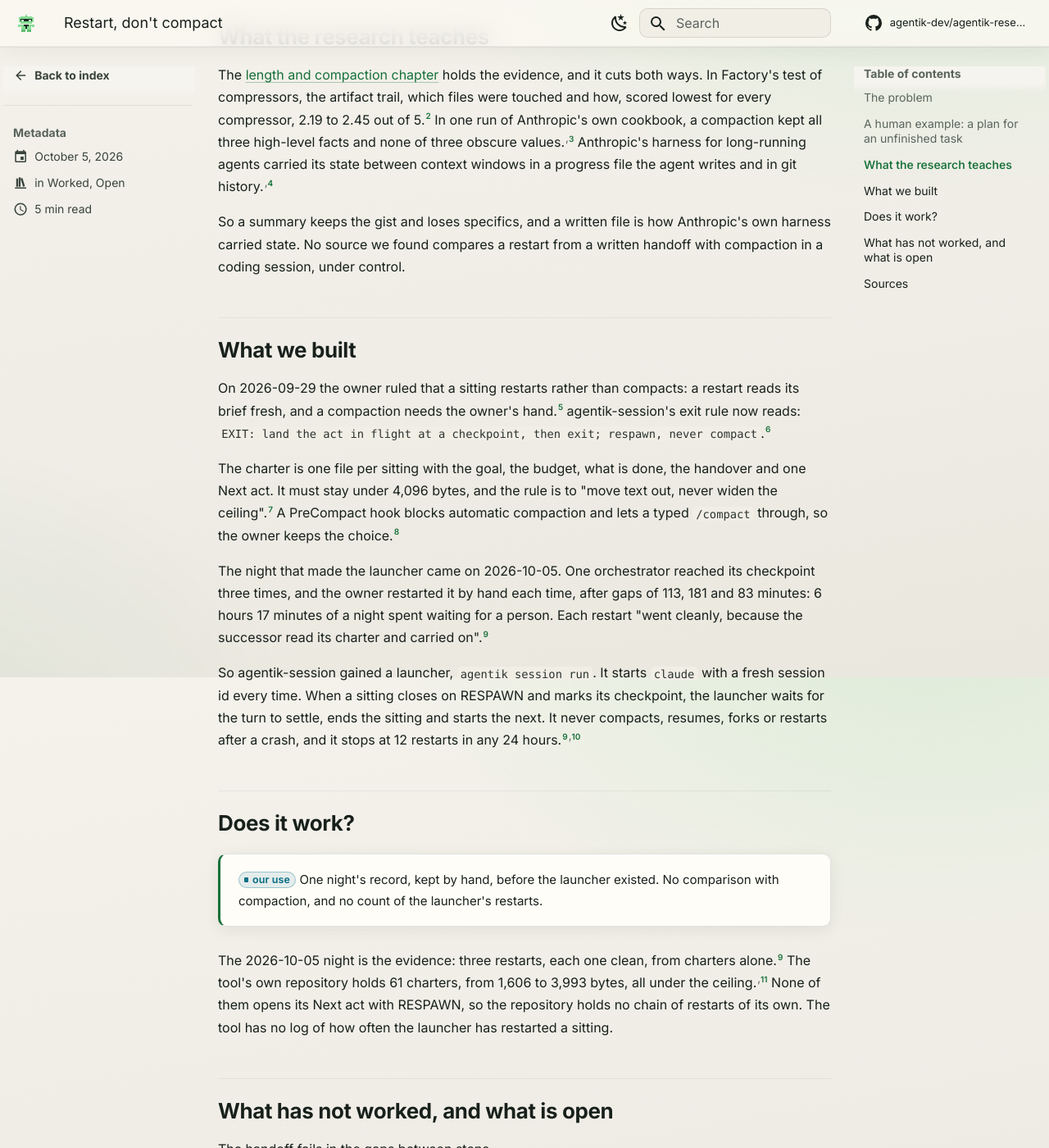
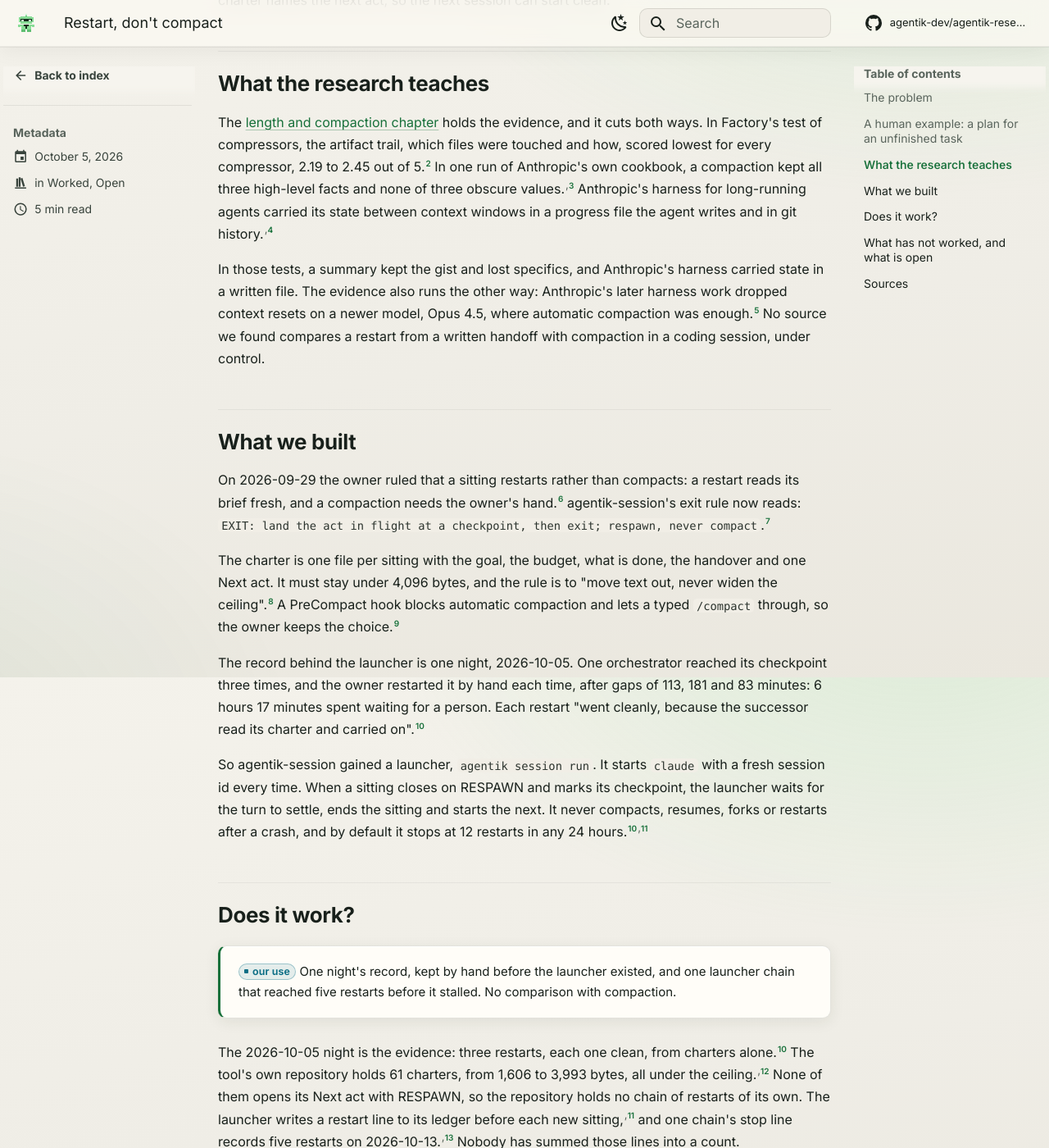
Before and after one commit to agentik-dev/agentik-research, an MkDocs documentation site: the page built from docs/journal/posts/2026-10-05-restart-dont-compact.md, in a window 1280 px wide and 1400 px high, scrolled down 974 px. Shown: the whole window at 82% size. Built offline with MkDocs 1.6.1 and Material for MkDocs 9.7.7, drawn with Linux system fonts in a browser that asks for light colours; comment, search, counter and statistics services are not loaded; some of the changed text lies outside the part shown.

Commit message:
refute round 1: the ledger, restart, wake and probe entries
Every unsupported or overstated line fixed: priority levels, not
severity; no causal chain the record does not draw; review gains as the
paper prints them; the launcher's restart lines counted where they
exist; Anthropic's later harness work cited for the other side; the
probe's new citations for ADV13-13, ADV14-10 and the agent prompts.

Co-Authored-By: Claude Opus 5.5 <noreply@anthropic.com>
Claude-Session: https://claude.ai/code/session_013znzn5rxeNmF9z8kzsT5yc

```diff
--- a/docs/journal/posts/2026-10-05-restart-dont-compact.md
+++ b/docs/journal/posts/2026-10-05-restart-dont-compact.md
@@ -4,30 +4,30 @@ date:
 categories:
   - Worked
   - Open
-description: Instead of compacting a full context, a sitting writes a charter under 4 KB and a fresh session starts from it. It carried one night across three restarts. Nobody has compared it with compaction.
+description: Instead of compacting a full context, a sitting writes a charter under 4 KB and a fresh session starts from it. It carried one night across three restarts. No source we found compares it with compaction.
 ---
 
 # Restart, don't compact
 
-When a Claude Code sitting fills its context, the built-in answer is compaction: the conversation is replaced by a summary the model writes. We stopped doing that. A sitting now writes a charter of under 4 KB, exits, and a fresh session starts from the charter. On one night that carried the work across three restarts. We have no comparison that shows it beats compaction.
+When a Claude Code sitting fills its context, the built-in answer is compaction: the conversation is replaced by a summary the model writes. agentik-session stopped doing that, by the owner's ruling.[^s17] A sitting now writes a charter of under 4 KB, exits, and a fresh session starts from the charter. On one night that carried the work across three restarts. We have no comparison that shows it beats compaction.
 
 <!-- more -->
 
 ## The problem
 
-A sitting that runs for hours fills its window. Compaction keeps it going, but the model decides what to keep, and in an unattended run nobody reads the summary before the next turn builds on it. What a compaction drops, the work forgets.
+A sitting that runs for hours fills its window. Compaction keeps it going, but the model decides what to keep, and in an unattended run nobody reads the summary before the next turn builds on it.
 
 ## A human example: a plan for an unfinished task
 
 E. J. Masicampo and Roy Baumeister asked students to write about two important tasks due in the next few days. One group then wrote out how, when and where they would do them. While the students read a passage of a novel, the tasks kept intruding on those without a plan: their distraction averaged 3.00 on a 7-point scale, against 1.77 for those who had written the plan and 1.82 for a control group whose tasks were already done.[^masicampo] In a later study, students with a plan solved 9.55 anagrams on average, against 6.55 for those who had only the goal.[^masicampo]
 
-The tasks were still undone. Writing down the next step was enough to set them aside. A charter does the same for a sitting: it names the next act, so the next session can start clean.
+The tasks were still undone. Writing down the next step was enough to set them aside. The study is about a person's attention, not a model's context, so the step to software is our analogy: a charter names the next act, so the next session can start clean.
 
 ## What the research teaches
 
 The [length and compaction chapter](../../field/length-and-compaction.md) holds the evidence, and it cuts both ways. In Factory's test of compressors, the artifact trail, which files were touched and how, scored lowest for every compressor, 2.19 to 2.45 out of 5.[^factory] In one run of Anthropic's own cookbook, a compaction kept all three high-level facts and none of three obscure values.[^cookbook] Anthropic's harness for long-running agents carried its state between context windows in a progress file the agent writes and in git history.[^harnesses]
 
-So a summary keeps the gist and loses specifics, and a written file is how Anthropic's own harness carried state. No source we found compares a restart from a written handoff with compaction in a coding session, under control.
+In those tests, a summary kept the gist and lost specifics, and Anthropic's harness carried state in a written file. The evidence also runs the other way: Anthropic's later harness work dropped context resets on a newer model, Opus 4.5, where automatic compaction was enough.[^harnessdesign] No source we found compares a restart from a written handoff with compaction in a coding session, under control.
 
 ## What we built
 
@@ -35,30 +35,30 @@ On 2026-09-29 the owner ruled that a sitting restarts rather than compacts: a re
 
 The charter is one file per sitting with the goal, the budget, what is done, the handover and one Next act. It must stay under 4,096 bytes, and the rule is to "move text out, never widen the ceiling".[^skill] A PreCompact hook blocks automatic compaction and lets a typed `/compact` through, so the owner keeps the choice.[^mod]
 
-The night that made the launcher came on 2026-10-05. One orchestrator reached its checkpoint three times, and the owner restarted it by hand each time, after gaps of 113, 181 and 83 minutes: 6 hours 17 minutes of a night spent waiting for a person. Each restart "went cleanly, because the successor read its charter and carried on".[^respawn]
+The record behind the launcher is one night, 2026-10-05. One orchestrator reached its checkpoint three times, and the owner restarted it by hand each time, after gaps of 113, 181 and 83 minutes: 6 hours 17 minutes spent waiting for a person. Each restart "went cleanly, because the successor read its charter and carried on".[^respawn]
 
-So agentik-session gained a launcher, `agentik session run`. It starts `claude` with a fresh session id every time. When a sitting closes on RESPAWN and marks its checkpoint, the launcher waits for the turn to settle, ends the sitting and starts the next. It never compacts, resumes, forks or restarts after a crash, and it stops at 12 restarts in any 24 hours.[^respawn][^runbook]
+So agentik-session gained a launcher, `agentik session run`. It starts `claude` with a fresh session id every time. When a sitting closes on RESPAWN and marks its checkpoint, the launcher waits for the turn to settle, ends the sitting and starts the next. It never compacts, resumes, forks or restarts after a crash, and by default it stops at 12 restarts in any 24 hours.[^respawn][^runbook]
 
 ## Does it work?
 
 <div class="ak-verdict" markdown>
 
-<span class="ev ev-our-use">our use</span> One night's record, kept by hand, before the launcher existed. No comparison with compaction, and no count of the launcher's restarts.
+<span class="ev ev-our-use">our use</span> One night's record, kept by hand before the launcher existed, and one launcher chain that reached five restarts before it stalled. No comparison with compaction.
 
 </div>
 
-The 2026-10-05 night is the evidence: three restarts, each one clean, from charters alone.[^respawn] The tool's own repository holds 61 charters, from 1,606 to 3,993 bytes, all under the ceiling.[^sittings] None of them opens its Next act with RESPAWN, so the repository holds no chain of restarts of its own. The tool has no log of how often the launcher has restarted a sitting.
+The 2026-10-05 night is the evidence: three restarts, each one clean, from charters alone.[^respawn] The tool's own repository holds 61 charters, from 1,606 to 3,993 bytes, all under the ceiling.[^sittings] None of them opens its Next act with RESPAWN, so the repository holds no chain of restarts of its own. The launcher writes a restart line to its ledger before each new sitting,[^runbook] and one chain's stop line records five restarts on 2026-10-13.[^nth] Nobody has summed those lines into a count.
 
 ## What has not worked, and what is open
 
 The handoff fails in the gaps between steps.
 
 - A sitting wrote RESPAWN into its charter and stopped without running the checkpoint command. The chain stalled, with `claude` idle at 309,000 of a 400,000-token ceiling, until the owner looked.[^nth]
-- A sitting marked RESPAWN 9 minutes 16 seconds in. The launcher's 600-second floor held it, silently, and it sat idle 47 minutes.[^nth]
+- A sitting marked RESPAWN 9 minutes 16 seconds in. The launcher's 600-second floor held it, silently, and it sat idle 47 minutes.[^nth][^respawn]
 - Claude Code's idle compaction compacted two sittings overnight, against the rule. A PreCompact hook cannot tell it from an automatic compaction: both arrive as `auto`.[^nth]
 - Blocking automatic compaction has a cost. A sitting that reaches its hard limit cannot recover by compacting, and the request fails.[^mod]
 
-And the main question is open. We believe a fresh start from a short charter loses less than a summary <span class="ev ev-conjecture">conjecture</span>. The field has not tested it, and neither have we. A test would run the same long task both ways and count the exact values each one carries forward.
+And the main question is open. We believe a fresh start from a short charter loses less than a summary <span class="ev ev-conjecture">conjecture</span>. No source we found has tested it, and neither have we. A test would run the same long task both ways and count the exact values each one carries forward.
 
 <p class="ak-written">Written 2026-10-14 from agentik-session at commit 89c69a8.</p>
 
@@ -73,6 +73,7 @@ And the main question is open. We believe a fresh start from a short charter los
 [^factory]: Factory Research, "Evaluating Context Compression for AI Agents", 16 December 2025, <https://factory.com/news/evaluating-compression>.
 [^cookbook]: Isabella He, Anthropic, "Context engineering: memory, compaction, and tool clearing", 20 March 2026, <https://platform.claude.com/cookbook/tool-use-context-engineering-context-engineering-tools>.
 [^harnesses]: Justin Young, Anthropic, "Effective harnesses for long-running agents", 26 November 2025, <https://www.anthropic.com/engineering/effective-harnesses-for-long-running-agents>.
+[^harnessdesign]: Prithvi Rajasekaran, Anthropic, "Harness design for long-running application development", 24 March 2026, <https://www.anthropic.com/engineering/harness-design-long-running-apps>.
 [^s17]: agentik-dev/agentik-session, "design/packets/s17-exit-rule-respawns.md", commit 89c69a8, <https://github.com/agentik-dev/agentik-session/blob/89c69a8/design/packets/s17-exit-rule-respawns.md>.
 [^hooks]: agentik-dev/agentik-session, "claude_session/hooks.py", commit 89c69a8, <https://github.com/agentik-dev/agentik-session/blob/89c69a8/claude_session/hooks.py>.
 [^skill]: agentik-dev/agentik-session, "plugin/skills/session/SKILL.md", commit 89c69a8, <https://github.com/agentik-dev/agentik-session/blob/89c69a8/plugin/skills/session/SKILL.md>.
```
Also changed, not shown: docs/journal/posts/2026-09-30-the-probe-that-stopped-a-night.md (+11 -9 lines), docs/journal/posts/2026-10-10-a-wake-that-cost-a-turn.md (+8 -8 lines), docs/journal/posts/2026-10-10-the-ledger-that-ran-away.md (+8 -8 lines).
